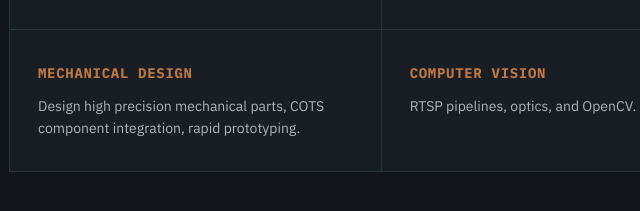
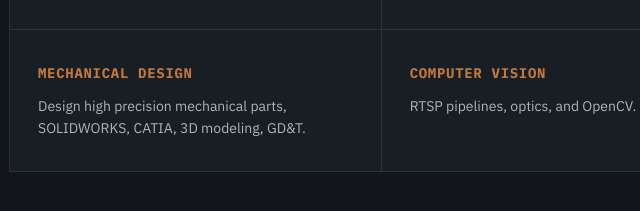
Before and after one commit to J-H-Won/J-H-Won.github.io, a plain HTML site: page index.html in a window 1280 px wide. Shown: the part 6649-6860 px from the top of the page, 73-713 px from the left. Drawn offline with Linux system fonts and the light colour scheme.

Commit message:
get rid of message

```diff
--- a/index.html
+++ b/index.html
@@ -774,7 +774,7 @@
       </div>
       <div class="skill-card">
         <h4>Mechanical Design</h4>
-        <p> Design high precision mechanical parts, COTS component integration, rapid prototyping.</p>
+        <p> Design high precision mechanical parts, SOLIDWORKS, CATIA, 3D modeling, GD&T.</p>
       </div>
       <div class="skill-card">
         <h4>Computer Vision</h4>
```
